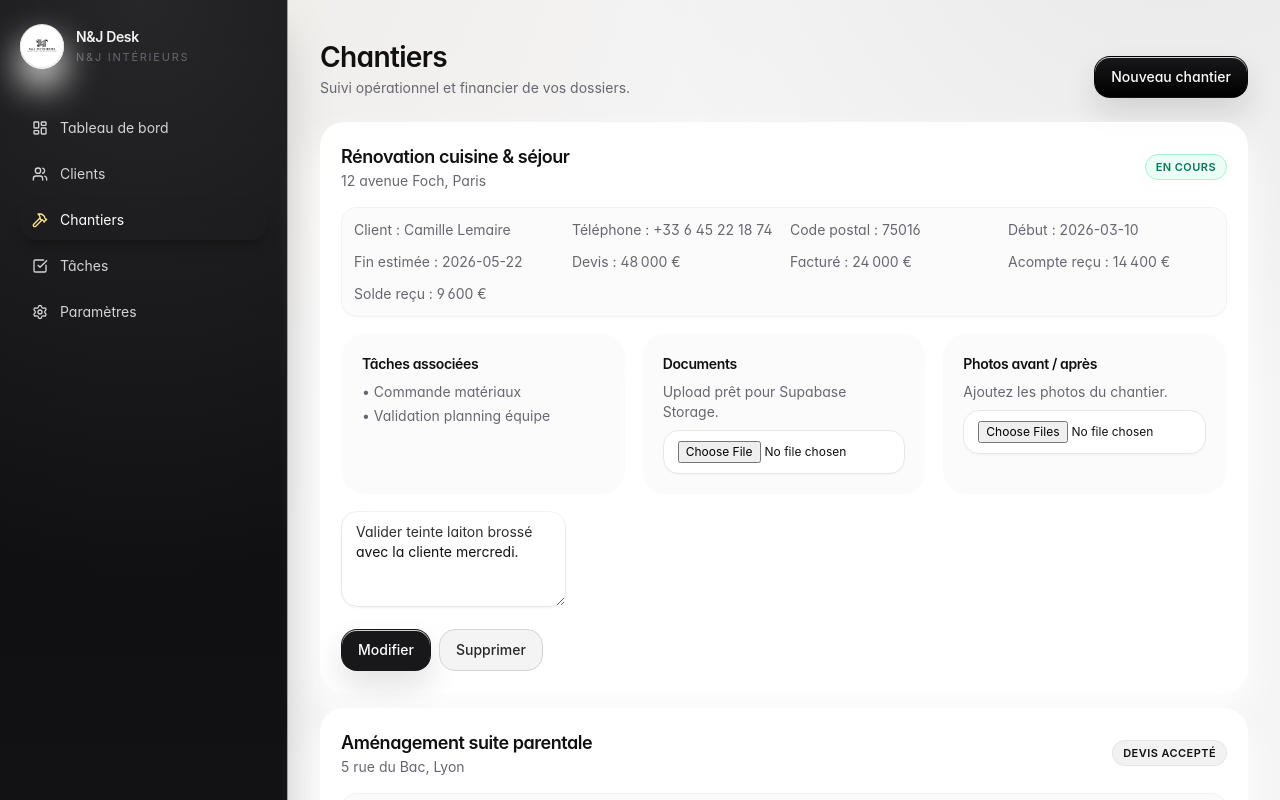
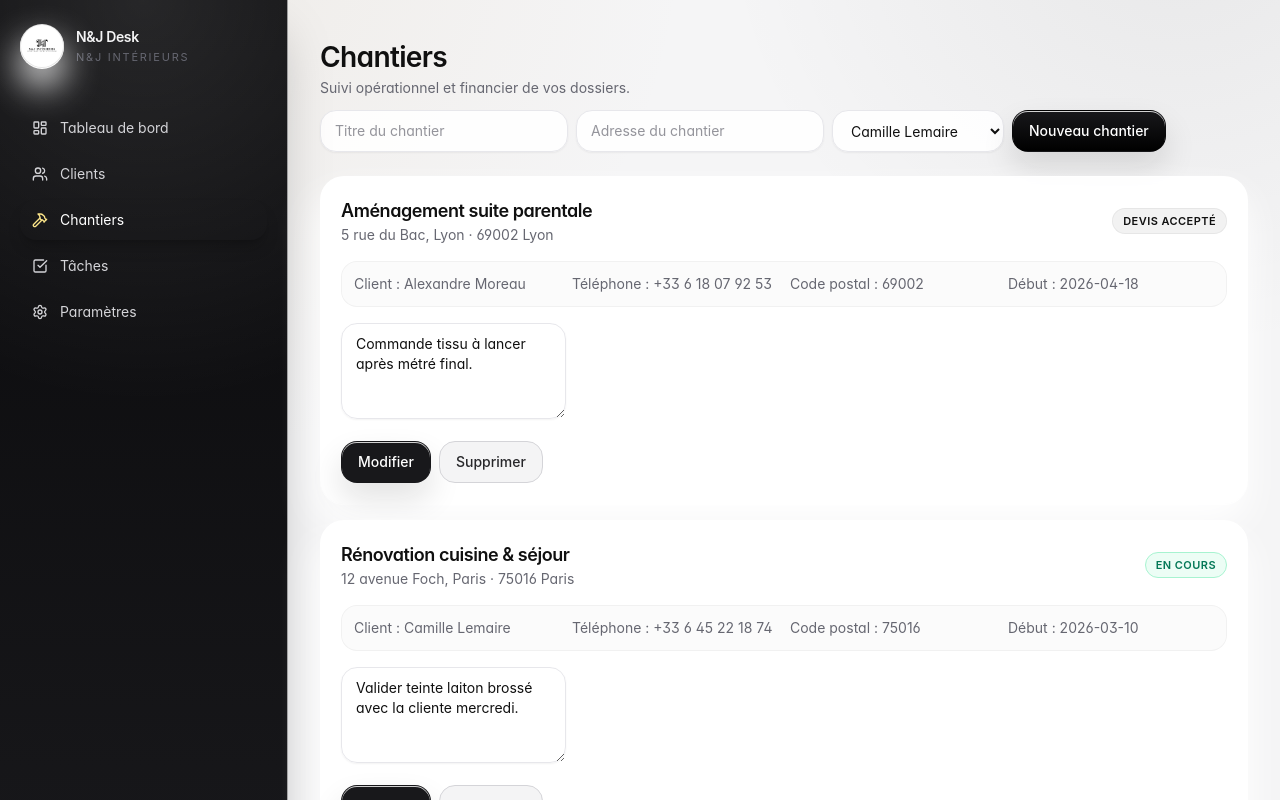
Before and after one commit to JEREM1997/N-J-Desk, a Next.js app: page /projects in a window 1280 px wide. Shown: the top 800 px of the page. Built offline with nearby package versions, Linux system fonts and the light colour scheme.

Commit message:
Fix chantier layout and enable create/edit/delete actions

```diff
--- a/app/(app)/clients/page.tsx
+++ b/app/(app)/clients/page.tsx
@@ -1,8 +1,53 @@
-import Link from 'next/link';
+'use client';
+
+import { useMemo, useState } from 'react';
 import { Card } from '@/components/ui/card';
-import { clients, projects } from '@/lib/mock-data';
+import { Button } from '@/components/ui/button';
+import { clients as initialClients, projects } from '@/lib/mock-data';
+import { Client } from '@/lib/types';
+
+const emptyClientDraft = {
+  firstName: '',
+  lastName: '',
+  phone: '',
+  postalCode: '',
+  email: '',
+  address: '',
+  notes: ''
+};
 
 export default function ClientsPage() {
+  const [clientItems, setClientItems] = useState<Client[]>(initialClients);
+  const [search, setSearch] = useState('');
+  const [draft, setDraft] = useState(emptyClientDraft);
+
+  const filteredClients = useMemo(() => {
+    if (!search.trim()) return clientItems;
+    const query = search.toLowerCase().trim();
+    return clientItems.filter((client) => {
+      const fullName = `${client.firstName} ${client.lastName}`.toLowerCase();
+      return fullName.includes(query) || client.email.toLowerCase().includes(query) || client.phone.includes(query);
+    });
+  }, [clientItems, search]);
+
+  const createClient = () => {
+    if (!draft.firstName.trim() || !draft.lastName.trim()) return;
+
+    const newClient: Client = {
+      id: `cli_${crypto.randomUUID().slice(0, 8)}`,
+      firstName: draft.firstName.trim(),
+      lastName: draft.lastName.trim(),
+      phone: draft.phone.trim(),
+      postalCode: draft.postalCode.trim(),
+      email: draft.email.trim(),
+      address: draft.address.trim(),
+      notes: draft.notes.trim()
+    };
+
+    setClientItems((current) => [newClient, ...current]);
+    setDraft(emptyClientDraft);
+  };
+
   return (
     <section className="space-y-6 animate-fadeIn">
       <div className="flex flex-wrap items-end justify-between gap-3">
@@ -11,14 +56,22 @@ export default function ClientsPage() {
           <p className="text-sm text-muted">Recherche et suivi des relations clients.</p>
         </div>
         <div className="flex gap-2">
-          <input placeholder="Rechercher un client" />
-          <select>
-            <option>Tous les statuts</option>
-            <option>Actif</option>
-            <option>Prospect</option>
-          </select>
+          <input placeholder="Rechercher un client" value={search} onChange={(event) => setSearch(event.target.value)} />
+          <Button onClick={createClient}>Nouveau client</Button>
         </div>
       </div>
+
+      <Card className="space-y-3">
+        <h2 className="text-sm font-semibold">Créer un client</h2>
+        <div className="grid gap-2 md:grid-cols-3">
+          <input placeholder="Prénom" value={draft.firstName} onChange={(event) => setDraft((current) => ({ ...current, firstName: event.target.value }))} />
+          <input placeholder="Nom" value={draft.lastName} onChange={(event) => setDraft((current) => ({ ...current, lastName: event.target.value }))} />
+          <input placeholder="Téléphone" value={draft.phone} onChange={(event) => setDraft((current) => ({ ...current, phone: event.target.value }))} />
+          <input placeholder="Email" value={draft.email} onChange={(event) => setDraft((current) => ({ ...current, email: event.target.value }))} />
+          <input placeholder="Code postal" value={draft.postalCode} onChange={(event) => setDraft((current) => ({ ...current, postalCode: event.target.value }))} />
+          <input placeholder="Adresse" value={draft.address} onChange={(event) => setDraft((current) => ({ ...current, address: event.target.value }))} />
+        </div>
+      </Card>
 
       <Card className="overflow-hidden p-0">
         <table className="w-full text-sm">
@@ -31,15 +84,13 @@ export default function ClientsPage() {
             </tr>
           </thead>
           <tbody>
-            {clients.map((client) => (
+            {filteredClients.map((client) => (
               <tr key={client.id} className="border-t border-black/[0.04] transition-colors hover:bg-black/[0.02]">
                 <td className="px-4 py-3.5 font-medium">
-                  <Link href={`/clients/${client.id}`} className="hover:underline">
-                    {client.firstName} {client.lastName}
-                  </Link>
+                  {client.firstName} {client.lastName}
                 </td>
-                <td className="px-4 py-3.5 text-muted">{client.email}</td>
-                <td className="px-4 py-3.5 text-muted">{client.phone}</td>
+                <td className="px-4 py-3.5 text-muted">{client.email || 'Non renseigné'}</td>
+                <td className="px-4 py-3.5 text-muted">{client.phone || 'Non renseigné'}</td>
                 <td className="px-4 py-3.5">{projects.filter((project) => project.clientId === client.id).length}</td>
               </tr>
             ))}
--- a/app/(app)/projects/page.tsx
+++ b/app/(app)/projects/page.tsx
@@ -1,9 +1,13 @@
+'use client';
+
+import { useMemo, useState } from 'react';
 import { Card } from '@/components/ui/card';
 import { Badge } from '@/components/ui/badge';
 import { Button } from '@/components/ui/button';
-import { clients, projects } from '@/lib/mock-data';
+import { clients, projects as initialProjects } from '@/lib/mock-data';
+import { Project, ProjectStatus } from '@/lib/types';
 
-const statusLabel = {
+const statusLabel: Record<ProjectStatus, string> = {
   prospect: 'Prospect',
   devis_envoye: 'Devis envoyé',
   devis_accepte: 'Devis accepté',
@@ -13,7 +17,62 @@ const statusLabel = {
   sav: 'SAV'
 };
 
+const emptyProjectDraft = {
+  title: '',
+  address: '',
+  clientId: clients[0]?.id ?? '',
+  status: 'prospect' as ProjectStatus
+};
+
+function getCityFromAddress(address: string) {
+  const chunks = address.split(',').map((chunk) => chunk.trim()).filter(Boolean);
+  return chunks[chunks.length - 1] ?? '';
+}
+
 export default function ProjectsPage() {
+  const [projectItems, setProjectItems] = useState<Project[]>(initialProjects);
+  const [draft, setDraft] = useState(emptyProjectDraft);
+  const [editingProjectId, setEditingProjectId] = useState<string | null>(null);
+
+  const sortedProjects = useMemo(
+    () => [...projectItems].sort((a, b) => a.startDate.localeCompare(b.startDate) * -1),
+    [projectItems]
+  );
+
+  const createProject = () => {
+    if (!draft.title.trim() || !draft.address.trim() || !draft.clientId) return;
+
+    const newProject: Project = {
+      id: `cha_${crypto.randomUUID().slice(0, 8)}`,
+      title: draft.title.trim(),
+      address: draft.address.trim(),
+      clientId: draft.clientId,
+      status: draft.status,
+      description: '',
+      startDate: new Date().toISOString().slice(0, 10),
+      estimatedEndDate: '',
+      quoteAmount: 0,
+      billedAmount: 0,
+      depositReceived: 0,
+      balanceReceived: 0,
+      internalNotes: ''
+    };
+
+    setProjectItems((current) => [newProject, ...current]);
+    setDraft(emptyProjectDraft);
+  };
+
+  const deleteProject = (id: string) => {
+    setProjectItems((current) => current.filter((project) => project.id !== id));
+    if (editingProjectId === id) setEditingProjectId(null);
+  };
+
+  const updateProjectNote = (id: string, note: string) => {
+    setProjectItems((current) =>
+      current.map((project) => (project.id === id ? { ...project, internalNotes: note } : project))
+    );
+  };
+
   return (
     <section className="space-y-6 animate-fadeIn">
       <div className="flex flex-wrap items-end justify-between gap-3">
@@ -21,18 +80,46 @@ export default function ProjectsPage() {
           <h1 className="luxury-title">Chantiers</h1>
           <p className="text-sm text-muted">Suivi opérationnel et financier de vos dossiers.</p>
         </div>
-        <Button>Nouveau chantier</Button>
+        <div className="flex flex-wrap gap-2">
+          <input
+            placeholder="Titre du chantier"
+            value={draft.title}
+            onChange={(event) => setDraft((current) => ({ ...current, title: event.target.value }))}
+          />
+          <input
+            placeholder="Adresse du chantier"
+            value={draft.address}
+            onChange={(event) => setDraft((current) => ({ ...current, address: event.target.value }))}
+          />
+          <select
+            value={draft.clientId}
+            onChange={(event) => setDraft((current) => ({ ...current, clientId: event.target.value }))}
+          >
+            {clients.map((client) => (
+              <option key={client.id} value={client.id}>
+                {client.firstName} {client.lastName}
+              </option>
+            ))}
+          </select>
+          <Button onClick={createProject}>Nouveau chantier</Button>
+        </div>
       </div>
 
       <div className="space-y-4">
-        {projects.map((project) => {
+        {sortedProjects.map((project) => {
           const client = clients.find((entry) => entry.id === project.clientId);
+          const city = getCityFromAddress(project.address);
+          const isEditing = editingProjectId === project.id;
+
           return (
             <Card key={project.id} className="space-y-4 premium-hover">
               <div className="flex flex-wrap items-center justify-between gap-3">
                 <div>
                   <h2 className="text-lg font-semibold tracking-tight">{project.title}</h2>
-                  <p className="text-sm text-muted">{project.address}</p>
+                  <p className="text-sm text-muted">
+                    {project.address}
+                    {city && client?.postalCode ? ` · ${client.postalCode} ${city}` : ''}
+                  </p>
                 </div>
                 <Badge tone={project.status === 'en_cours' ? 'success' : 'default'}>{statusLabel[project.status]}</Badge>
               </div>
@@ -42,38 +129,24 @@ export default function ProjectsPage() {
                 <p>Téléphone : {client?.phone ?? 'Non renseigné'}</p>
                 <p>Code postal : {client?.postalCode ?? 'Non renseigné'}</p>
                 <p>Début : {project.startDate}</p>
-                <p>Fin estimée : {project.estimatedEndDate}</p>
-                <p>Devis : {project.quoteAmount.toLocaleString('fr-FR')} €</p>
-                <p>Facturé : {project.billedAmount.toLocaleString('fr-FR')} €</p>
-                <p>Acompte reçu : {project.depositReceived.toLocaleString('fr-FR')} €</p>
-                <p>Solde reçu : {project.balanceReceived.toLocaleString('fr-FR')} €</p>
               </div>
 
-              <div className="grid gap-4 lg:grid-cols-3">
-                <Card className="bg-black/[0.015] shadow-none">
-                  <h3 className="text-sm font-semibold">Tâches associées</h3>
-                  <ul className="mt-2 space-y-1 text-sm text-muted">
-                    <li>• Commande matériaux</li>
-                    <li>• Validation planning équipe</li>
-                  </ul>
-                </Card>
-                <Card className="bg-black/[0.015] shadow-none">
-                  <h3 className="text-sm font-semibold">Documents</h3>
-                  <p className="mt-2 text-sm text-muted">Upload prêt pour Supabase Storage.</p>
-                  <input type="file" className="mt-2 block w-full text-xs" />
-                </Card>
-                <Card className="bg-black/[0.015] shadow-none">
-                  <h3 className="text-sm font-semibold">Photos avant / après</h3>
-                  <p className="mt-2 text-sm text-muted">Ajoutez les photos du chantier.</p>
-                  <input type="file" multiple className="mt-2 block w-full text-xs" />
-                </Card>
-              </div>
-
-              <textarea defaultValue={project.internalNotes} />
+              <textarea
+                value={project.internalNotes}
+                onChange={(event) => updateProjectNote(project.id, event.target.value)}
+                placeholder="Notes internes"
+              />
 
               <div className="flex gap-2">
-                <Button className="bg-zinc-900">Modifier</Button>
-                <Button className="border border-zinc-300 bg-zinc-100 text-zinc-800 shadow-none hover:bg-zinc-200">Supprimer</Button>
+                <Button className="bg-zinc-900" onClick={() => setEditingProjectId(isEditing ? null : project.id)}>
+                  {isEditing ? 'Terminer la modification' : 'Modifier'}
+                </Button>
+                <Button
+                  className="border border-zinc-300 bg-zinc-100 text-zinc-800 shadow-none hover:bg-zinc-200"
+                  onClick={() => deleteProject(project.id)}
+                >
+                  Supprimer
+                </Button>
               </div>
             </Card>
           );
--- a/app/(app)/tasks/page.tsx
+++ b/app/(app)/tasks/page.tsx
@@ -1,9 +1,49 @@
+'use client';
+
+import { useState } from 'react';
 import { Badge } from '@/components/ui/badge';
 import { Card } from '@/components/ui/card';
 import { Button } from '@/components/ui/button';
-import { tasks } from '@/lib/mock-data';
+import { tasks as initialTasks } from '@/lib/mock-data';
+import { Task } from '@/lib/types';
 
 export default function TasksPage() {
+  const [taskItems, setTaskItems] = useState<Task[]>(initialTasks);
+  const [title, setTitle] = useState('');
+  const [dueDate, setDueDate] = useState('');
+  const [priority, setPriority] = useState<Task['priority']>('moyenne');
+
+  const createTask = () => {
+    if (!title.trim()) return;
+
+    const newTask: Task = {
+      id: `tsk_${crypto.randomUUID().slice(0, 8)}`,
+      title: title.trim(),
+      dueDate: dueDate || new Date().toISOString().slice(0, 10),
+      status: 'todo',
+      priority
+    };
+
+    setTaskItems((current) => [newTask, ...current]);
+    setTitle('');
+    setDueDate('');
+    setPriority('moyenne');
+  };
+
+  const toggleStatus = (id: string) => {
+    setTaskItems((current) =>
+      current.map((task) =>
+        task.id === id
+          ? { ...task, status: task.status === 'done' ? 'todo' : 'done' }
+          : task
+      )
+    );
+  };
+
+  const deleteTask = (id: string) => {
+    setTaskItems((current) => current.filter((task) => task.id !== id));
+  };
+
   return (
     <section className="space-y-6 animate-fadeIn">
       <div>
@@ -12,23 +52,40 @@ export default function TasksPage() {
       </div>
       <Card className="space-y-5">
         <div className="grid gap-3 md:grid-cols-5">
-          <input className="md:col-span-2" placeholder="Nouvelle tâche" />
-          <input type="date" />
-          <select>
-            <option>Priorité</option>
-            <option>Critique</option>
-            <option>Haute</option>
+          <input
+            className="md:col-span-2"
+            placeholder="Nouvelle tâche"
+            value={title}
+            onChange={(event) => setTitle(event.target.value)}
+          />
+          <input type="date" value={dueDate} onChange={(event) => setDueDate(event.target.value)} />
+          <select value={priority} onChange={(event) => setPriority(event.target.value as Task['priority'])}>
+            <option value="basse">Basse</option>
+            <option value="moyenne">Moyenne</option>
+            <option value="haute">Haute</option>
+            <option value="critique">Critique</option>
           </select>
-          <Button>Créer</Button>
+          <Button onClick={createTask}>Créer</Button>
         </div>
         <ul className="space-y-2.5">
-          {tasks.map((task) => (
+          {taskItems.map((task) => (
             <li key={task.id} className="premium-hover flex items-center justify-between rounded-xl border border-black/[0.05] px-3 py-2.5">
               <div>
                 <p className="text-sm font-medium">{task.title}</p>
                 <p className="text-xs text-muted">Échéance {task.dueDate} · Statut {task.status}</p>
               </div>
-              <Badge tone={task.priority === 'critique' ? 'warning' : 'muted'}>{task.priority}</Badge>
+              <div className="flex items-center gap-2">
+                <Badge tone={task.priority === 'critique' ? 'warning' : 'muted'}>{task.priority}</Badge>
+                <Button className="px-3 py-1.5 text-xs" onClick={() => toggleStatus(task.id)}>
+                  {task.status === 'done' ? 'Rouvrir' : 'Terminer'}
+                </Button>
+                <Button
+                  className="border border-zinc-300 bg-zinc-100 px-3 py-1.5 text-xs text-zinc-800 shadow-none hover:bg-zinc-200"
+                  onClick={() => deleteTask(task.id)}
+                >
+                  Supprimer
+                </Button>
+              </div>
             </li>
           ))}
         </ul>
```
